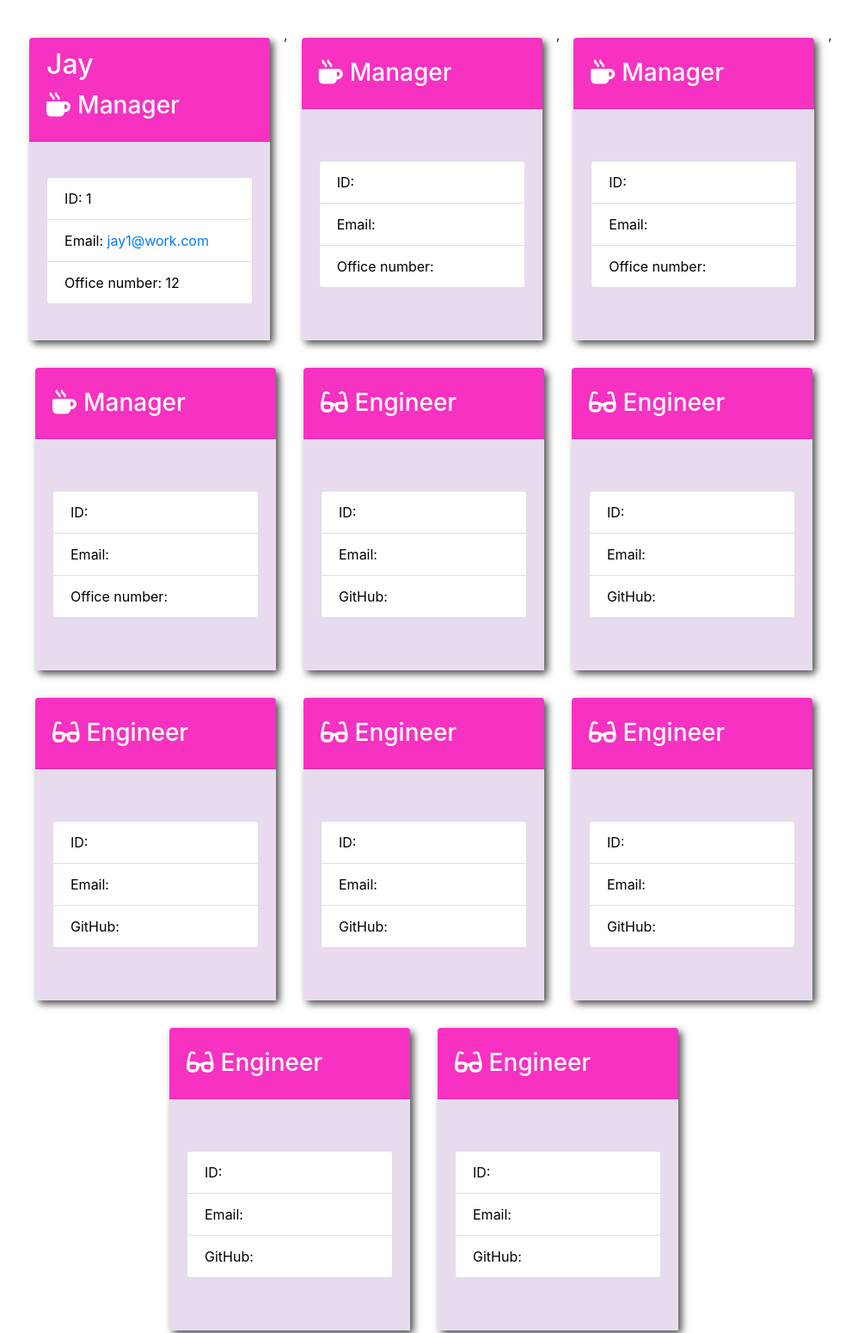
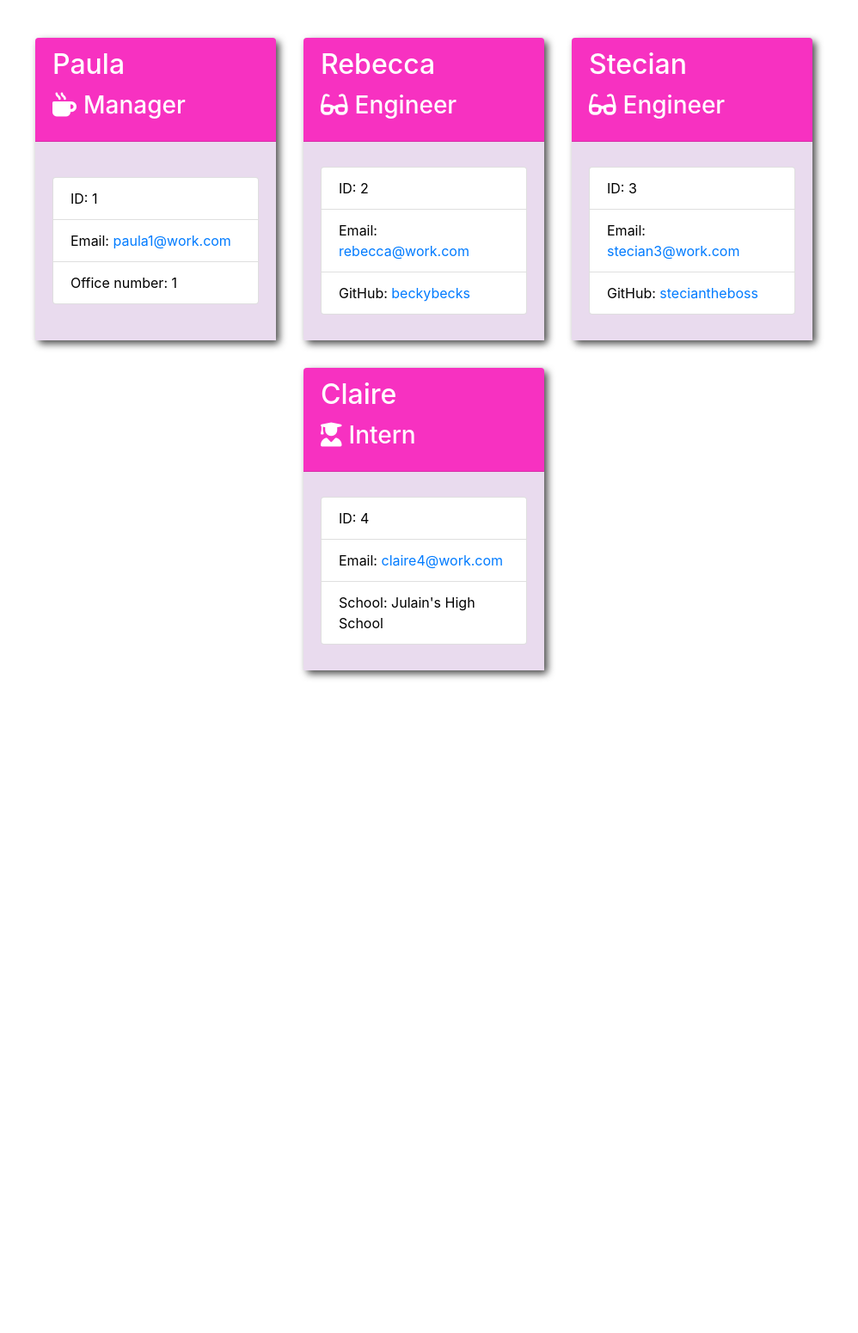
Before and after one commit to Marvalyn/Team-Profile-Generator, a website: page assets/output/team.html in a window 1280 px wide. Shown: the part 220-1771 px from the top of the page at 86% size, without its empty margins (147-1145 px from the left). After the commit the page ends 1064 px from the top, so only its background shows below. Drawn offline with nearby package versions, Linux system fonts and the light colour scheme.

Commit message:
read me file

```diff
--- a/assets/output/team.html
+++ b/assets/output/team.html
@@ -6,10 +6,10 @@
     <meta charset="UTF-8" />
     <meta name="viewport" content="width=device-width, initial-scale=1.0" />
     <meta http-equiv="X-UA-Compatible" content="ie=edge" />
-    <title>Meet The Team</title>
+    <title>My Team</title>
     <link rel="stylesheet" href="https://stackpath.bootstrapcdn.com/bootstrap/4.3.1/css/bootstrap.min.css"
         integrity="sha384-ggOyR0iXCbMQv3Xipma34MD+dH/1fQ784/j6cY/iJTQUOhcWr7x9JvoRxT2MZw1T" crossorigin="anonymous">
-    <link rel="stylesheet" href="./style.css">
+    <link rel="stylesheet" href="style.css">
     <script src="https://kit.fontawesome.com/c502137733.js"></script>
 </head>
 
@@ -27,154 +27,56 @@
 
         <div class="card employee-card">
         <div class="card-header">
-            <h2 class="card-title">Jay</h2>
+            <h2 class="card-title">Paula</h2>
             <h3 class="card-title"><i class="fas fa-mug-hot mr-2"></i>Manager</h3>
         </div>
         <div class="card-body">
             <ul class="list-group">
                 <li class="list-group-item">ID: 1</li>
-                <li class="list-group-item">Email: <a href="mailto:jay1@work.com">jay1@work.com</a></li>
-                <li class="list-group-item">Office number: 12</li>
-            </ul>
-        </div>
-    </div>
-        ,
-        <div class="card employee-card">
-        <div class="card-header">
-            <h2 class="card-title"></h2>
-            <h3 class="card-title"><i class="fas fa-mug-hot mr-2"></i>Manager</h3>
-        </div>
-        <div class="card-body">
-            <ul class="list-group">
-                <li class="list-group-item">ID: </li>
-                <li class="list-group-item">Email: <a href="mailto:"></a></li>
-                <li class="list-group-item">Office number: </li>
-            </ul>
-        </div>
-    </div>
-        ,
-        <div class="card employee-card">
-        <div class="card-header">
-            <h2 class="card-title"></h2>
-            <h3 class="card-title"><i class="fas fa-mug-hot mr-2"></i>Manager</h3>
-        </div>
-        <div class="card-body">
-            <ul class="list-group">
-                <li class="list-group-item">ID: </li>
-                <li class="list-group-item">Email: <a href="mailto:"></a></li>
-                <li class="list-group-item">Office number: </li>
-            </ul>
-        </div>
-    </div>
-        ,
-        <div class="card employee-card">
-        <div class="card-header">
-            <h2 class="card-title"></h2>
-            <h3 class="card-title"><i class="fas fa-mug-hot mr-2"></i>Manager</h3>
-        </div>
-        <div class="card-body">
-            <ul class="list-group">
-                <li class="list-group-item">ID: </li>
-                <li class="list-group-item">Email: <a href="mailto:"></a></li>
-                <li class="list-group-item">Office number: </li>
+                <li class="list-group-item">Email: <a href="mailto:paula1@work.com">paula1@work.com</a></li>
+                <li class="list-group-item">Office number: 1</li>
             </ul>
         </div>
     </div>
 
         <div class="card employee-card">
     <div class="card-header">
-        <h2 class="card-title"></h2>
+        <h2 class="card-title">Rebecca</h2>
         <h3 class="card-title"><i class="fas fa-glasses mr-2"></i>Engineer</h3>
     </div>
     <div class="card-body">
         <ul class="list-group">
-            <li class="list-group-item">ID: </li>
-            <li class="list-group-item">Email: <a href="mailto:"></a></li>
-            <li class="list-group-item">GitHub: <a href="https://github.com/" target="_blank" rel="noopener noreferrer"></a></li>
+            <li class="list-group-item">ID: 2</li>
+            <li class="list-group-item">Email: <a href="mailto:rebecca@work.com">rebecca@work.com</a></li>
+            <li class="list-group-item">GitHub: <a href="https://github.com/beckybecks" target="_blank" rel="noopener noreferrer">beckybecks</a></li>
         </ul>
     </div>
 </div>
 
         <div class="card employee-card">
     <div class="card-header">
-        <h2 class="card-title"></h2>
+        <h2 class="card-title">Stecian</h2>
         <h3 class="card-title"><i class="fas fa-glasses mr-2"></i>Engineer</h3>
     </div>
     <div class="card-body">
         <ul class="list-group">
-            <li class="list-group-item">ID: </li>
-            <li class="list-group-item">Email: <a href="mailto:"></a></li>
-            <li class="list-group-item">GitHub: <a href="https://github.com/" target="_blank" rel="noopener noreferrer"></a></li>
+            <li class="list-group-item">ID: 3</li>
+            <li class="list-group-item">Email: <a href="mailto:stecian3@work.com">stecian3@work.com</a></li>
+            <li class="list-group-item">GitHub: <a href="https://github.com/steciantheboss" target="_blank" rel="noopener noreferrer">steciantheboss</a></li>
         </ul>
     </div>
 </div>
 
         <div class="card employee-card">
     <div class="card-header">
-        <h2 class="card-title"></h2>
-        <h3 class="card-title"><i class="fas fa-glasses mr-2"></i>Engineer</h3>
+        <h2 class="card-title">Claire</h2>
+        <h3 class="card-title"><i class="fas fa-user-graduate mr-2"></i>Intern</h3>
     </div>
     <div class="card-body">
         <ul class="list-group">
-            <li class="list-group-item">ID: </li>
-            <li class="list-group-item">Email: <a href="mailto:"></a></li>
-            <li class="list-group-item">GitHub: <a href="https://github.com/" target="_blank" rel="noopener noreferrer"></a></li>
-        </ul>
-    </div>
-</div>
-
-        <div class="card employee-card">
-    <div class="card-header">
-        <h2 class="card-title"></h2>
-        <h3 class="card-title"><i class="fas fa-glasses mr-2"></i>Engineer</h3>
-    </div>
-    <div class="card-body">
-        <ul class="list-group">
-            <li class="list-group-item">ID: </li>
-            <li class="list-group-item">Email: <a href="mailto:"></a></li>
-            <li class="list-group-item">GitHub: <a href="https://github.com/" target="_blank" rel="noopener noreferrer"></a></li>
-        </ul>
-    </div>
-</div>
-
-        <div class="card employee-card">
-    <div class="card-header">
-        <h2 class="card-title"></h2>
-        <h3 class="card-title"><i class="fas fa-glasses mr-2"></i>Engineer</h3>
-    </div>
-    <div class="card-body">
-        <ul class="list-group">
-            <li class="list-group-item">ID: </li>
-            <li class="list-group-item">Email: <a href="mailto:"></a></li>
-            <li class="list-group-item">GitHub: <a href="https://github.com/" target="_blank" rel="noopener noreferrer"></a></li>
-        </ul>
-    </div>
-</div>
-
-        <div class="card employee-card">
-    <div class="card-header">
-        <h2 class="card-title"></h2>
-        <h3 class="card-title"><i class="fas fa-glasses mr-2"></i>Engineer</h3>
-    </div>
-    <div class="card-body">
-        <ul class="list-group">
-            <li class="list-group-item">ID: </li>
-            <li class="list-group-item">Email: <a href="mailto:"></a></li>
-            <li class="list-group-item">GitHub: <a href="https://github.com/" target="_blank" rel="noopener noreferrer"></a></li>
-        </ul>
-    </div>
-</div>
-
-        <div class="card employee-card">
-    <div class="card-header">
-        <h2 class="card-title"></h2>
-        <h3 class="card-title"><i class="fas fa-glasses mr-2"></i>Engineer</h3>
-    </div>
-    <div class="card-body">
-        <ul class="list-group">
-            <li class="list-group-item">ID: </li>
-            <li class="list-group-item">Email: <a href="mailto:"></a></li>
-            <li class="list-group-item">GitHub: <a href="https://github.com/" target="_blank" rel="noopener noreferrer"></a></li>
+            <li class="list-group-item">ID: 4</li>
+            <li class="list-group-item">Email: <a href="mailto:claire4@work.com">claire4@work.com</a></li>
+            <li class="list-group-item">School: Julain's High School</li>
         </ul>
     </div>
 </div>
```
Also changed, not shown: README.md, assets/images/14-object-oriented-programming-challenge-demo.png (deleted), assets/images/teamhtml example.png (added), 2 other files.
